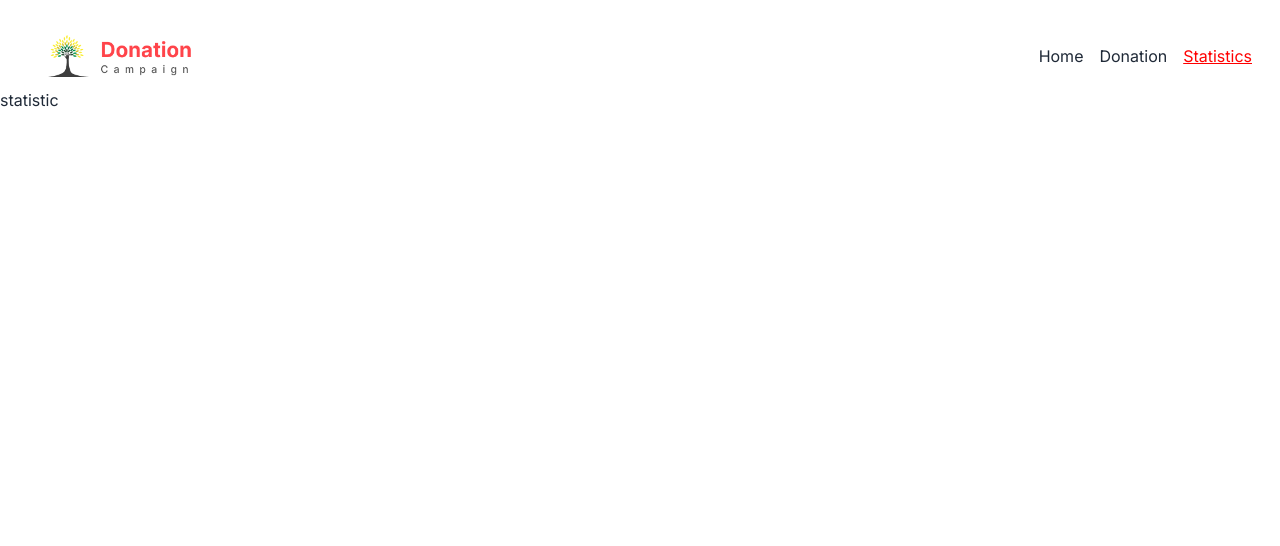
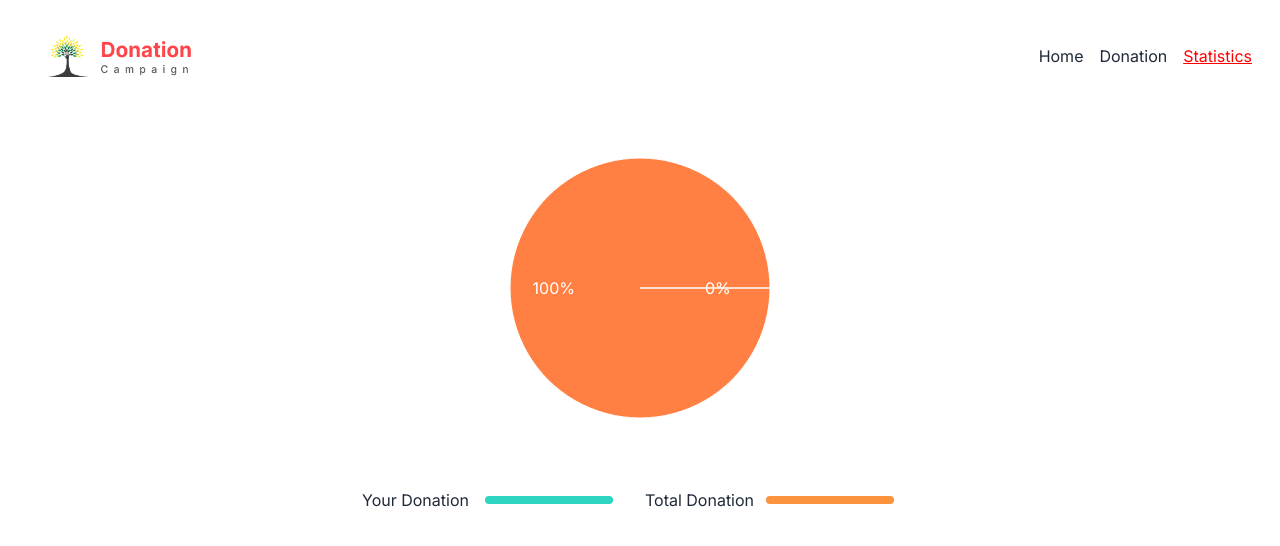
Before and after one commit to tamanna986/Donation-Campaign, a React (Vite) app: page /Statistics in a window 1280 px wide. Shown: the top 546 px of the page. Built offline with nearby package versions, Linux system fonts and the light colour scheme.

Commit message:
statistic page added with pie chart label

```diff
--- a/package.json
+++ b/package.json
@@ -16,6 +16,7 @@
     "react-dom": "^18.2.0",
     "react-router-dom": "^6.16.0",
     "react-toastify": "^9.1.3",
+    "recharts": "^2.8.0",
     "sort-by": "^1.2.0"
   },
   "devDependencies": {
--- a/src/components/Donated/Donated.jsx
+++ b/src/components/Donated/Donated.jsx
@@ -21,8 +21,8 @@ const Donated = ({ donated }) => {
 
     return (
 
-<div className="card card-side bg-base-100 shadow-xl">
-            <figure><img className="w-56 h-full" src={donated.picture} alt="Movie" /></figure>
+<div className="card md:card-side bg-base-100 shadow-xl">
+            <figure><img className="w-56 h-full" src={donated.picture} /></figure>
             <div className="card-body" style={cardBg}>
                 <h3 className="px-4 py-1 w-28 text-center rounded-md " style={categoryBg}>{donated.category}</h3>
                 <h2 className="card-title font-bold text-2xl">{donated.title}</h2>
--- a/src/components/Donation/Donation.jsx
+++ b/src/components/Donation/Donation.jsx
@@ -7,14 +7,16 @@ import Donated from "../Donated/Donated";
 const Donation = () => {
     const donations = useLoaderData();
     const [gotDonations, setGotDonations] = useState([])
-    const [donationDataLength, setDonationDataLength] = useState(4)
+    const [donationDataLength, setDonationDataLength] = useState(4);
 
     useEffect(() => {
         const storedDonations = getStoredDonations()
 
         const recievedDonations = [];
         for (const id of storedDonations) {
-            const donation = donations.find(donation => donation.id === id)
+
+            const donation = donations.find(donation => donation.id === id);
+            console.log(donations)
             if (donation) {
                 recievedDonations.push(donation)
             }
@@ -39,9 +41,11 @@ const Donation = () => {
 
 
             <div className="mt-10 mb-20 w-32  mx-auto">
-                <div className={donationDataLength === gotDonations.length && 'hidden '}>
+                {
+                    gotDonations.length>4 && <div className={donationDataLength === gotDonations.length ? 'hidden' : ''}>
                     <button onClick={() => setDonationDataLength(gotDonations.length)} className="btn bg-green-800 text-white ">See All</button>
                 </div>
+                }
             </div>
         </div>
     );
--- a/src/components/DonationDetails/DonationDetails.jsx
+++ b/src/components/DonationDetails/DonationDetails.jsx
@@ -10,30 +10,35 @@ const DonationDetails = () => {
     const { id } = useParams();
     const idInteger = parseInt(id);
     const donation = donations.find(donation => donation.id === idInteger);
+
+    // for backgrounf image
+    const backgroundImg = {
+        backgroundImage: `url(${(donation.picture)}) `,
+
+    }
+
     // for button background color
     const buttonBg = {
         backgroundColor: donation.text_color,
     };
 
-      const toastify = () =>{
+    const toastify = () => {
         SavedDonations(idInteger);
         toast("You have successfully donated! Thank you.");
     }
 
     return (
-        <div className="mt-24 w-[400px] md:w-[670px] lg:w-[1100px] mx-auto" >
+        <div className="mt-24 w-[380px] md:w-[670px] lg:w-[1100px] mx-auto" >
             {
 
                 <div>
-                    <div className="hero  mb-20 w-[400px]  md:w-[670px] lg:w-[1100px] " style={{height:640,
-                    weight: 390 ,
-                     backgroundImage: `url(${(donation.picture)})` }}>
-                        <div className="w-[400px] md:w-[670px] lg:w-[1100px] h-[30px] p-10 hero-overlay bg-opacity-60 mt-[560px] flex items-center">
-                            <button onClick={toastify} className="btn btn-primary border-none normal-case " style = {buttonBg}>Donate ${donation.price}</button>
+                    <div className="hero min-h-screen mx-auto w-[370px]  mb-20  md:w-[670px] lg:w-[1100px] " style={backgroundImg}>
+                        <div className=" md:w-[670px] lg:w-[1100px] h-[30px] p-10 hero-overlay bg-opacity-60 mt-[560px] flex items-center">
+                            <button onClick={toastify} className="btn btn-primary border-none normal-case " style={buttonBg}>Donate ${donation.price}</button>
                         </div>
                     </div>
 
-                    <div className="mb-20">
+                    <div className="mb-20 mx-2 md:mx-0 w-[370px] md:w-full">
                         <h2 className="text-2xl font-semibold">{donation.title}</h2>
                         <p>{donation.description}</p>
                     </div>
--- /dev/null
+++ b/src/components/PieChartWithCustomizedLabel/PieChartWithCustomizedLabel.jsx
@@ -0,0 +1,51 @@
+import { PureComponent } from "react";
+import { PieChart, Pie, Cell, ResponsiveContainer } from "recharts";
+import PropTypes from 'prop-types';
+
+const COLORS = ["#00C49F", "#FF8042"];
+
+const RADIAN = Math.PI / 180;
+const renderCustomizedLabel = ({ cx, cy, midAngle, innerRadius, outerRadius, percent }) => {
+    const radius = innerRadius + (outerRadius - innerRadius) * 0.5;
+    const x = cx + radius * Math.cos(-midAngle * RADIAN);
+    const y = cy + radius * Math.sin(-midAngle * RADIAN);
+
+    return (
+        <text x={x} y={y} fill="white" textAnchor={x > cx ? "start" : "end"} dominantBaseline="central">
+            {`${(percent * 100).toFixed(0)}%`}
+        </text>
+    );
+};
+
+class PieChartWithCustomizedLabel extends PureComponent {
+    render() {
+        const { data } = this.props;
+
+        return (
+            <ResponsiveContainer width="100%" height={400}>
+                <PieChart width={400} height={400}>
+                    <Pie
+                        data={data}
+                        cx="50%"
+                        cy="50%"
+                        labelLine={false}
+                        label={renderCustomizedLabel}
+                        outerRadius={130}
+                        fill="#8884d8"
+                        dataKey="value"
+                    >
+                        {data.map((entry, index) => (
+                            <Cell key={`cell-${index}`} fill={COLORS[index % COLORS.length]} />
+                        ))}
+                    </Pie>
+                </PieChart>
+            </ResponsiveContainer>
+        );
+    }
+}
+
+PieChartWithCustomizedLabel.propTypes = {
+
+    data: PropTypes.array
+}
+export default PieChartWithCustomizedLabel;
--- a/src/components/Statistics/Statistics.jsx
+++ b/src/components/Statistics/Statistics.jsx
@@ -1,9 +1,41 @@
+import { useEffect, useState } from "react";
+import { getStoredDonations } from "../../assets/Utility/donations";
+import PieChartWithCustomizedLabel from '../PieChartWithCustomizedLabel/PieChartWithCustomizedLabel'
+
+const Statistics = () => {
+    const [donations, setDonations] = useState([]);
+    useEffect(() => {
+        fetch('donation.json')
+            .then(res => res.json())
+            .then(data => setDonations(data))
+
+    }, [])
+
+    const totalDonation = donations.length
+    // getting localstorage data
+    const storedDonations = getStoredDonations();
+    console.log(storedDonations.length)
+    const yourDonation = (parseInt(storedDonations.length))
 
 
-const Statistics = () => {
     return (
         <div>
-           <h1>statistic</h1>
+            <PieChartWithCustomizedLabel
+                data={[
+                    { name: "Your Donations", value: yourDonation },
+                    { name: "Remaining Donations", value: totalDonation },
+                ]}
+            />
+            <div className="md:flex items-center justify-start gap-8 mx-auto w-96 md:w-[620px] px-8">
+                <div className="flex items-center justify-start gap-4">
+                    <div><h2>Your Donation</h2></div>
+                    <div className=" bg-teal-400 w-32 h-2 rounded-md"></div>
+                </div>
+                <div className="flex items-center justify-start gap-3">
+                    <div><h2>Total Donation</h2></div>
+                    <div className=" bg-orange-400 w-32 h-2 rounded-md"></div>
+                </div>
+            </div>
         </div>
     );
 };
--- a/src/main.jsx
+++ b/src/main.jsx
@@ -26,7 +26,7 @@ const router = createBrowserRouter([
       {
         path: '/Donation',
         element:<Donation></Donation>,
-        loader: ()=> fetch('donation.json')
+        loader: ()=> fetch('/donation.json')
       },
       {
         path: '/Statistics',
@@ -35,7 +35,7 @@ const router = createBrowserRouter([
       {
         path: '/DonationCard/:id',
         element: <DonationDetails></DonationDetails>,
-        loader: ()=> fetch('donation.json')
+        loader: ()=> fetch('/donation.json')
       }
     ]
   },
```
Also changed, not shown: 1 other file (tests, documents, lock files or other folders). Lines whose indentation alone changed are shown as unchanged.
